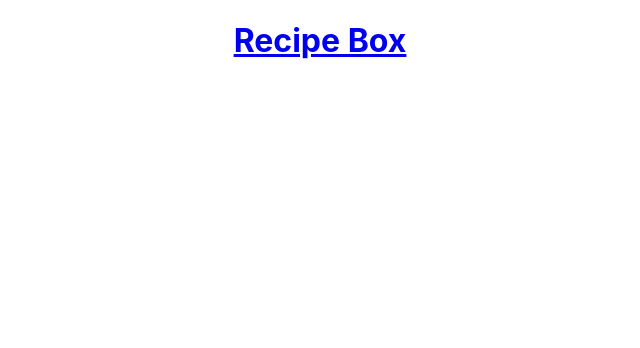
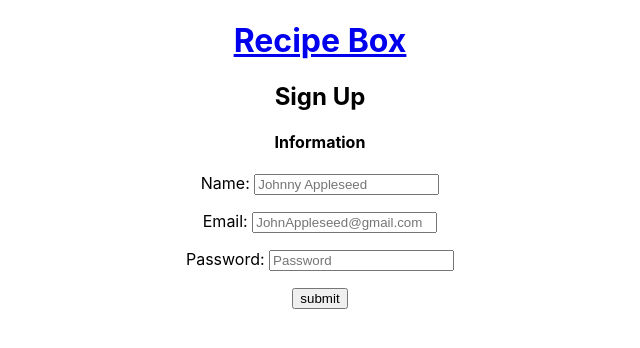
Before and after one commit to secret-family-recipes1/front-end, a React (Create React App) app in the folder front-end-react1/: page /signup in a window 1280 px wide. Shown: the top 348 px of the page, without its empty margins (320-960 px from the left). Built offline with nearby package versions, Linux system fonts and the light colour scheme.

Commit message:
fixed forms and on to styling and validation mostly today

```diff
--- a/front-end-react1/src/App.js
+++ b/front-end-react1/src/App.js
@@ -1,5 +1,5 @@
 import React, { useState } from 'react';
-import {BrowserRouter, Switch, Route, Link } from 'react-router-dom'
+import {BrowserRouter as Router, Switch, Route, Link } from 'react-router-dom'
 import { v4 as uuid } from 'uuid'; // universally unique ID - generates a random unique ID
 
 import './App.css';
@@ -52,21 +52,21 @@ export default function App() {
 
   return (
     <div className="App container">
-      <BrowserRouter>
-      <header>
+      <Switch>
+        <Route path='/signup'>
           <Link className="headerName" to='/'>
             <h1>Recipe Box</h1>
           </Link>
-      </header>
-        <Switch>
-          <Route exact path='./signup'>
           <SignUp
             values={formValues}
             onInputChange={onInputChange}
             onSubmit={onSubmit}
           />
         </Route>
-          <Route exact path='./login'>
+        <Route path='/login'>
+          <Link className="headerName" to='/'>
+            <h1>Recipe Box</h1>
+          </Link>
           <LogIn
             values={formValues}
             onInputChange={onInputChange}
@@ -74,7 +74,7 @@ export default function App() {
           />
         </Route>
       </Switch>
-      </BrowserRouter>
+
 
         {/* mapping through teamMembers array and 'consuming' TeamMember component for each */}
         <div className="Members">
--- a/front-end-react1/src/components/SignUp.js
+++ b/front-end-react1/src/components/SignUp.js
@@ -36,6 +36,7 @@ export default function SignUp(props) {
                         value={values.email}
                         onChange={onInputChange}
                     />
+                    <p></p>
                 </label>
                 <label>Password:&nbsp;
                     <input
--- a/front-end-react1/src/index.js
+++ b/front-end-react1/src/index.js
@@ -2,5 +2,6 @@ import React from 'react';
 import ReactDOM from 'react-dom';
 import './index.css';
 import App from './App';
+import {BrowserRouter as Router} from 'react-router-dom'
 
-ReactDOM.render(<App />,document.getElementById('root'));
+ReactDOM.render(<Router><App /></Router>,document.getElementById('root'));
```
Lines whose indentation alone changed are shown as unchanged.
